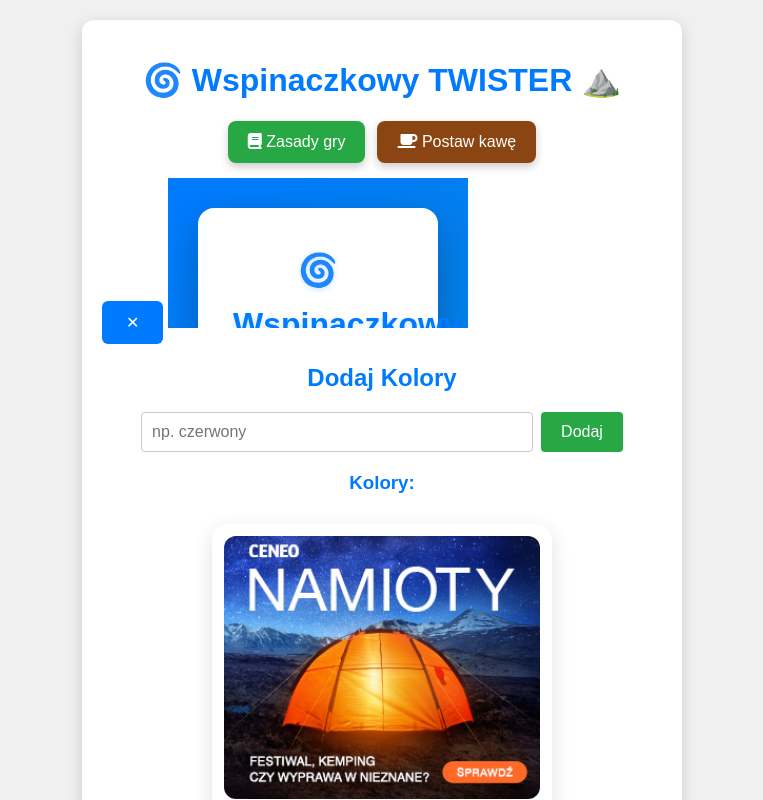
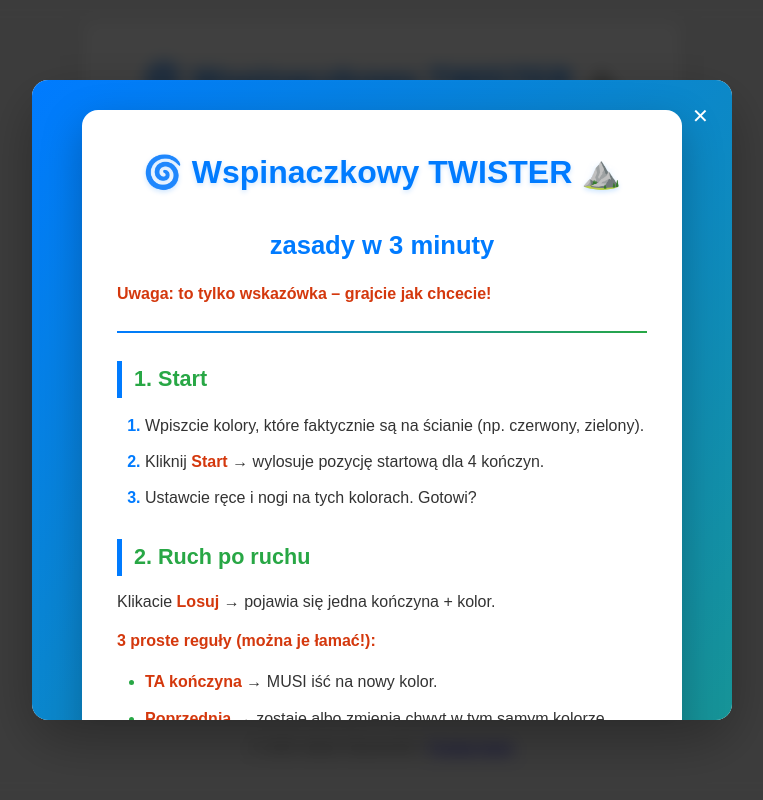
Before and after one commit to Qbengrimm/qbengrimm.github.io, a plain HTML site: page index.html in a window 1280 px wide. Both pictures are taken after a click on the button "Zasady gry". Shown: the top 800 px of the page, without its empty margins (258-1021 px from the left). Drawn offline with Linux system fonts and the light colour scheme.

Commit message:
Update styles.css 202511052102
je windex.html 202511052102

```diff
--- a/styles.css
+++ b/styles.css
@@ -135,3 +135,61 @@ footer { text-align: center; margin-top: 30px; font-size: 0.9em; color: #666; }
     color: #555;
     font-weight: 500;
 }
+
+/* === PŁYWAJĄCE OKNO ZASAD === */
+.rules-overlay {
+    display: none;
+    position: fixed;
+    top: 0; left: 0;
+    width: 100%; height: 100%;
+    background: rgba(0, 0, 0, 0.75);
+    backdrop-filter: blur(8px);
+    z-index: 9999;
+    justify-content: center;
+    align-items: center;
+    opacity: 0;
+    transition: opacity 0.4s ease;
+}
+.rules-overlay.show {
+    display: flex;
+    opacity: 1;
+}
+.rules-container {
+    position: relative;
+    width: 90%;
+    max-width: 700px;
+    height: 80vh;
+    background: white;
+    border-radius: 16px;
+    overflow: hidden;
+    box-shadow: 0 20px 60px rgba(0, 0, 0, 0.3);
+    transform: scale(0.8);
+    transition: transform 0.4s cubic-bezier(0.175, 0.885, 0.32, 1.1);
+}
+.rules-overlay.show .rules-container {
+    transform: scale(1);
+}
+#rules-iframe {
+    width: 100%;
+    height: 100%;
+    border: none;
+}
+.close-rules-btn {
+    position: absolute;
+    top: 12px;
+    right: 16px;
+    width: 40px; height: 40px;
+    background: none;
+    color: white;
+    border: none;
+    border-radius: 50%;
+    font-size: 20px;
+    cursor: pointer;
+    z-index: 10;
+
+    transition: all 0.2s;
+}
+.close-rules-btn:hover {
+    background: none;
+    transform: scale(1.1);
+}
```
